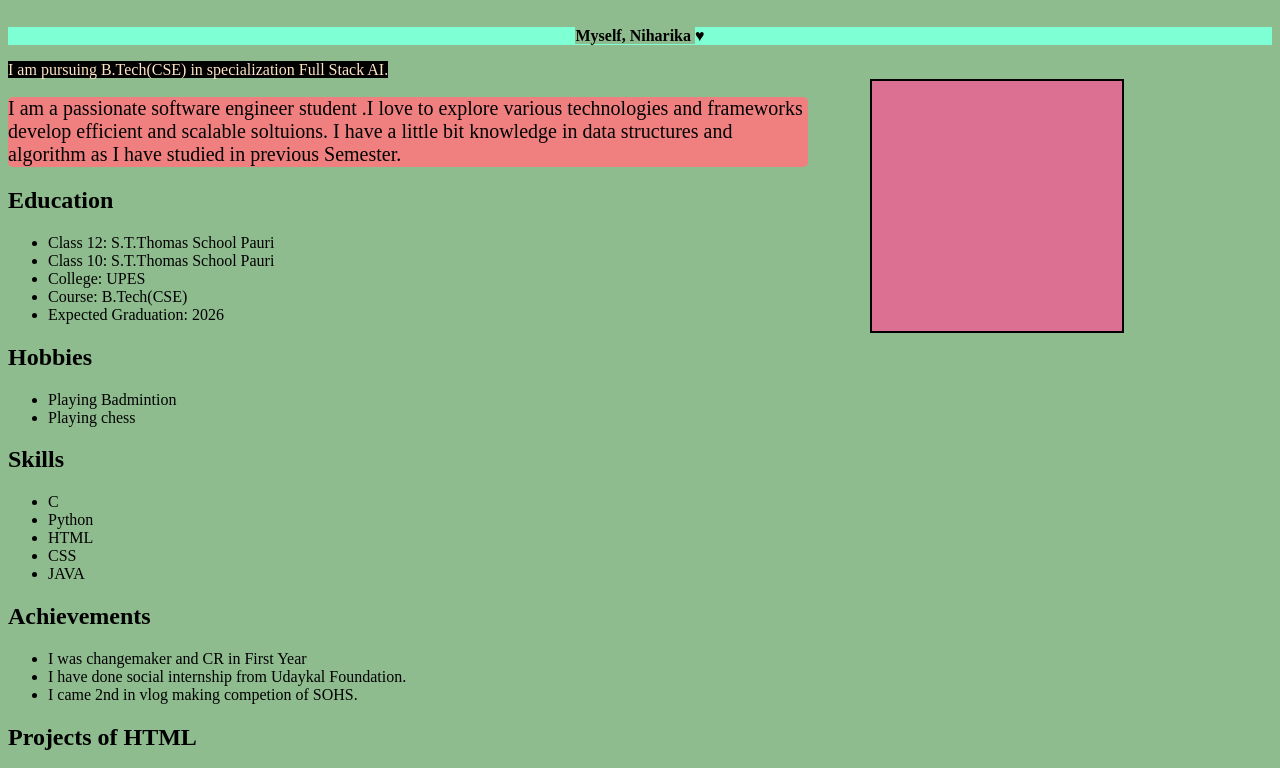
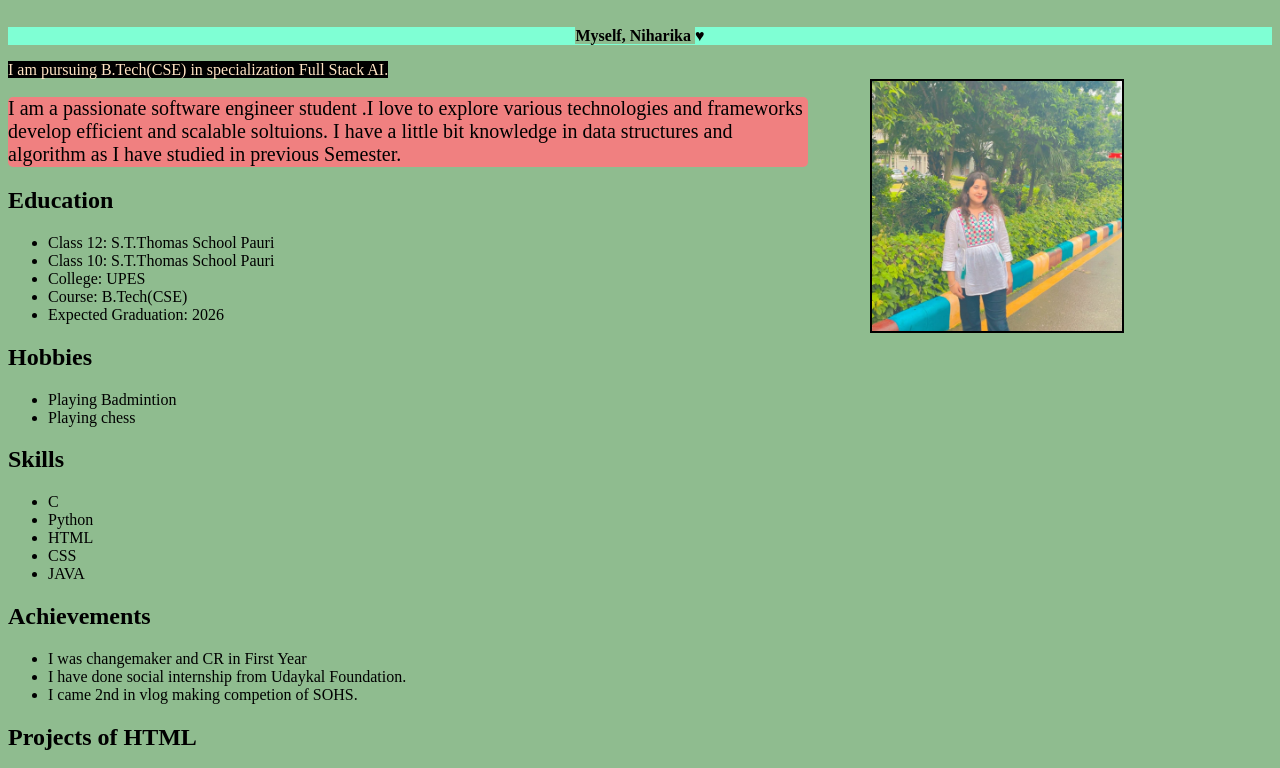
Before and after one commit to N1har1ka/PortFolio, a plain HTML site: page index.html in a window 1280 px wide. Shown: the part 81-849 px from the top of the page. Drawn offline with Linux system fonts and the light colour scheme.

Commit message:
Update style.css

```diff
--- a/style.css
+++ b/style.css
@@ -16,7 +16,7 @@ h1{
 .div1{
     height: 250px;
     width: 250px;
-    background-image: url(./image/my.jpg);
+    background-image: url(./img/my.jpg);
     background-color: palevioletred;
     border: 2px solid black;
     position: absolute;
```
